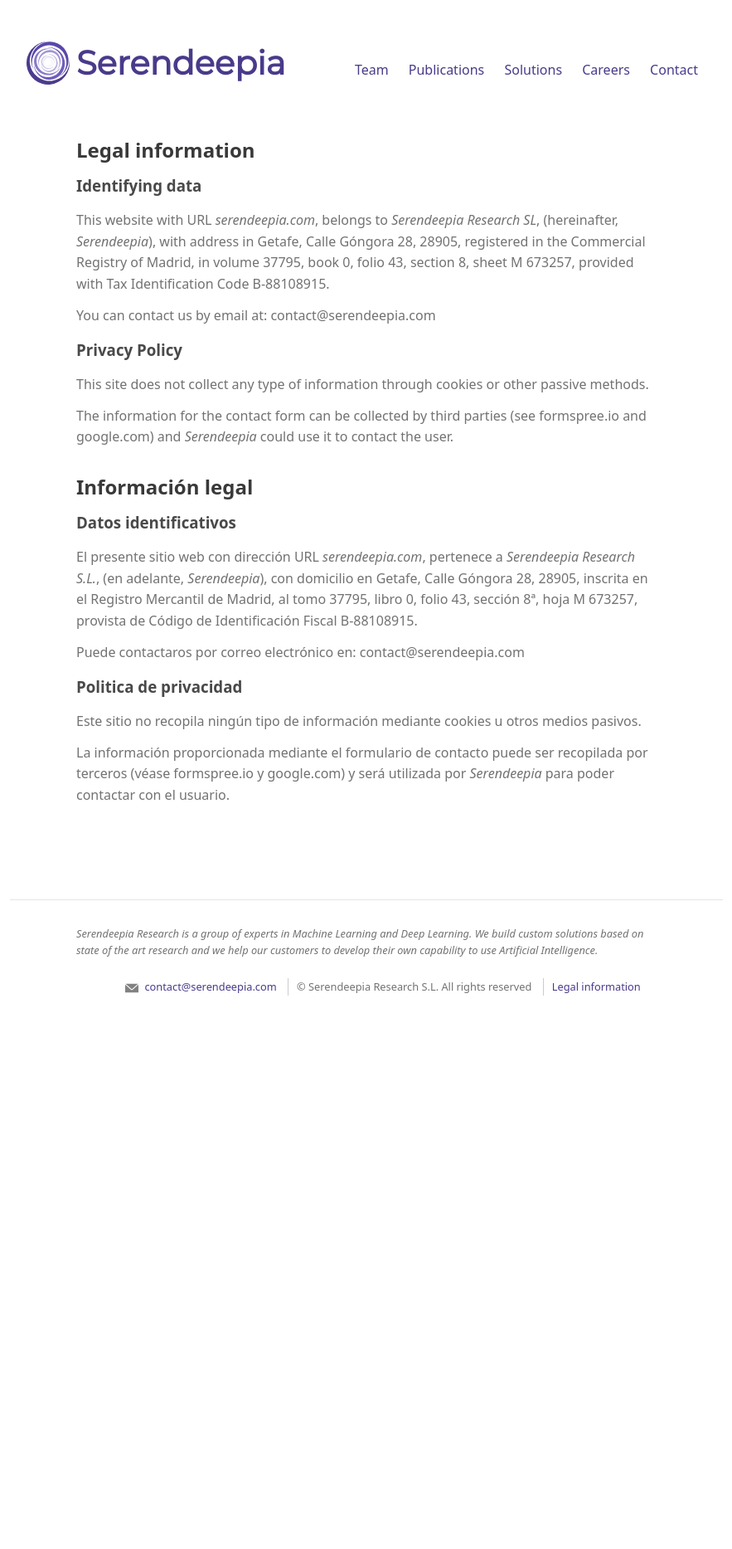
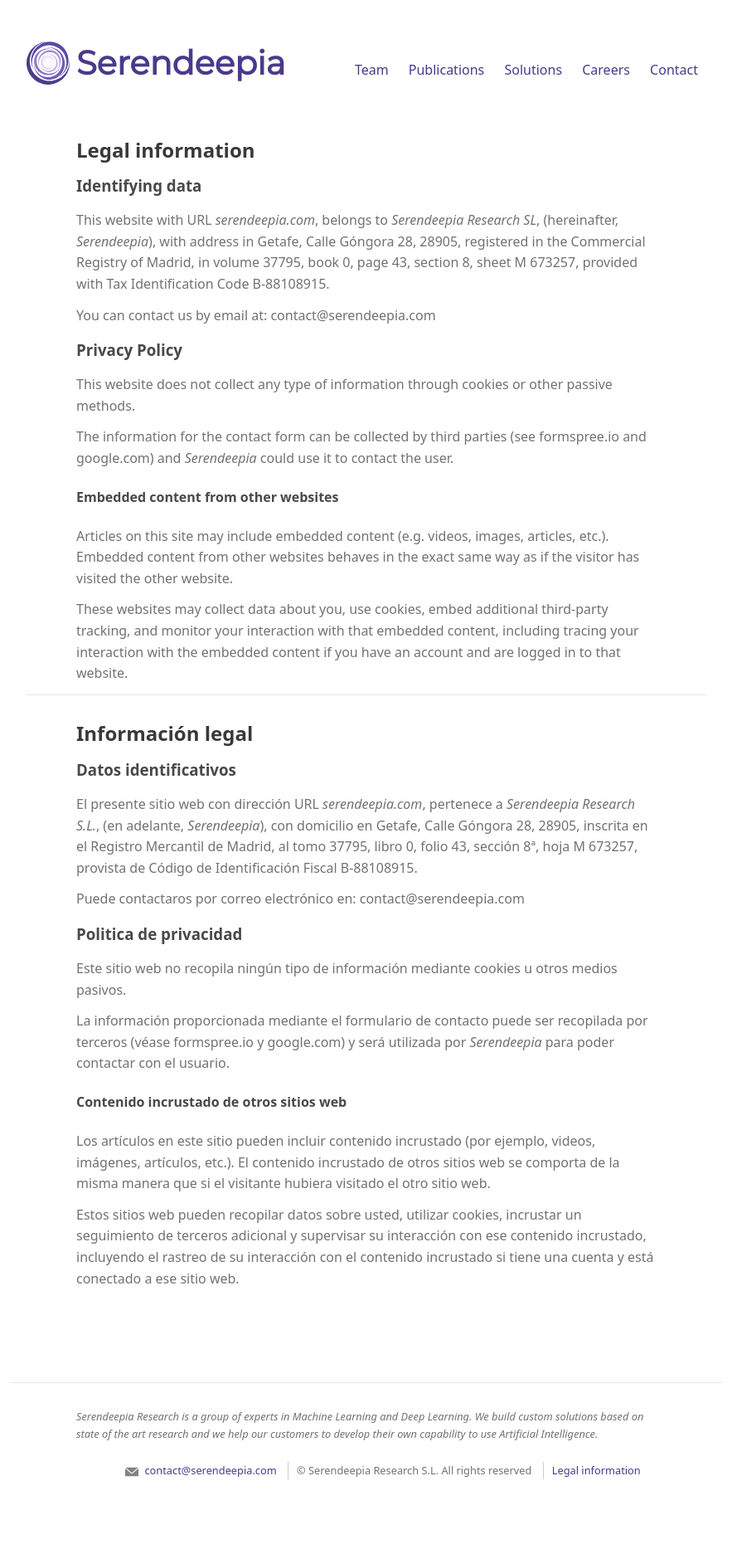
Before and after one commit to serendeepia/serendeepia.github.io, a Jekyll site: the page built from legal.md, in a window 1280 px wide. Shown: the whole page at 83% size, without its empty margins (198-1081 px from the left). Built offline with Jekyll 4.4.1, drawn with Linux system fonts in a browser that asks for light colours; a script that is not in the unit is left out; before the commit the page ends 1284 px from its top, so only the background shows below that.

Commit message:
Update legal.md

```diff
--- a/legal.md
+++ b/legal.md
@@ -7,27 +7,39 @@ title: Legal information
 
 ### Identifying data
 
-This website with URL _serendeepia.com_, belongs to _Serendeepia Research SL_, (hereinafter, _Serendeepia_), with address in Getafe, Calle Góngora 28, 28905, registered in the Commercial Registry of Madrid, in volume 37795, book 0, folio 43, section 8, sheet M 673257, provided with Tax Identification Code B-88108915.
+This website with URL _serendeepia.com_, belongs to _Serendeepia Research SL_, (hereinafter, _Serendeepia_), with address in Getafe, Calle Góngora 28, 28905, registered in the Commercial Registry of Madrid, in volume 37795, book 0, page 43, section 8, sheet M 673257, provided with Tax Identification Code B-88108915.
 
 You can contact us by email at: contact@serendeepia.com
 
 ### Privacy Policy
 
-This site does not collect any type of information through cookies or other passive methods.
+This website does not collect any type of information through cookies or other passive methods.
 
 The information for the contact form can be collected by third parties (see formspree.io and google.com) and _Serendeepia_ could use it to contact the user.
+
+#### Embedded content from other websites
+Articles on this site may include embedded content (e.g. videos, images, articles, etc.). Embedded content from other websites behaves in the exact same way as if the visitor has visited the other website.
+
+These websites may collect data about you, use cookies, embed additional third-party tracking, and monitor your interaction with that embedded content, including tracing your interaction with the embedded content if you have an account and are logged in to that website.
+
+<hr>
 
 
 ## Información legal
 
 ### Datos identificativos
 
-El presente sitio web con dirección URL _serendeepia.com_, pertenece a _Serendeepia Research S.L._, (en adelante, _Serendeepia_), con domicilio en Getafe, Calle Góngora 28, 28905, inscrita en el Registro Mercantil de Madrid, al tomo 37795,  libro 0, folio 43, sección 8ª, hoja M 673257, provista de Código de Identificación Fiscal B-88108915.
+El presente sitio web con dirección URL _serendeepia.com_, pertenece a _Serendeepia Research S.L._, (en adelante, _Serendeepia_), con domicilio en Getafe, Calle Góngora 28, 28905, inscrita en el Registro Mercantil de Madrid, al tomo 37795, libro 0, folio 43, sección 8ª, hoja M 673257, provista de Código de Identificación Fiscal B-88108915.
 
 Puede contactaros por correo electrónico en: contact@serendeepia.com
 
 ### Politica de privacidad
 
-Este sitio no recopila ningún tipo de información mediante cookies u otros medios pasivos.
+Este sitio web no recopila ningún tipo de información mediante cookies u otros medios pasivos.
 
 La información proporcionada mediante el formulario de contacto puede ser recopilada por terceros (véase formspree.io y google.com) y será utilizada por _Serendeepia_ para poder contactar con el usuario.
+
+#### Contenido incrustado de otros sitios web
+Los artículos en este sitio pueden incluir contenido incrustado (por ejemplo, videos, imágenes, artículos, etc.). El contenido incrustado de otros sitios web se comporta de la misma manera que si el visitante hubiera visitado el otro sitio web.
+
+Estos sitios web pueden recopilar datos sobre usted, utilizar cookies, incrustar un seguimiento de terceros adicional y supervisar su interacción con ese contenido incrustado, incluyendo el rastreo de su interacción con el contenido incrustado si tiene una cuenta y está conectado a ese sitio web.
```
